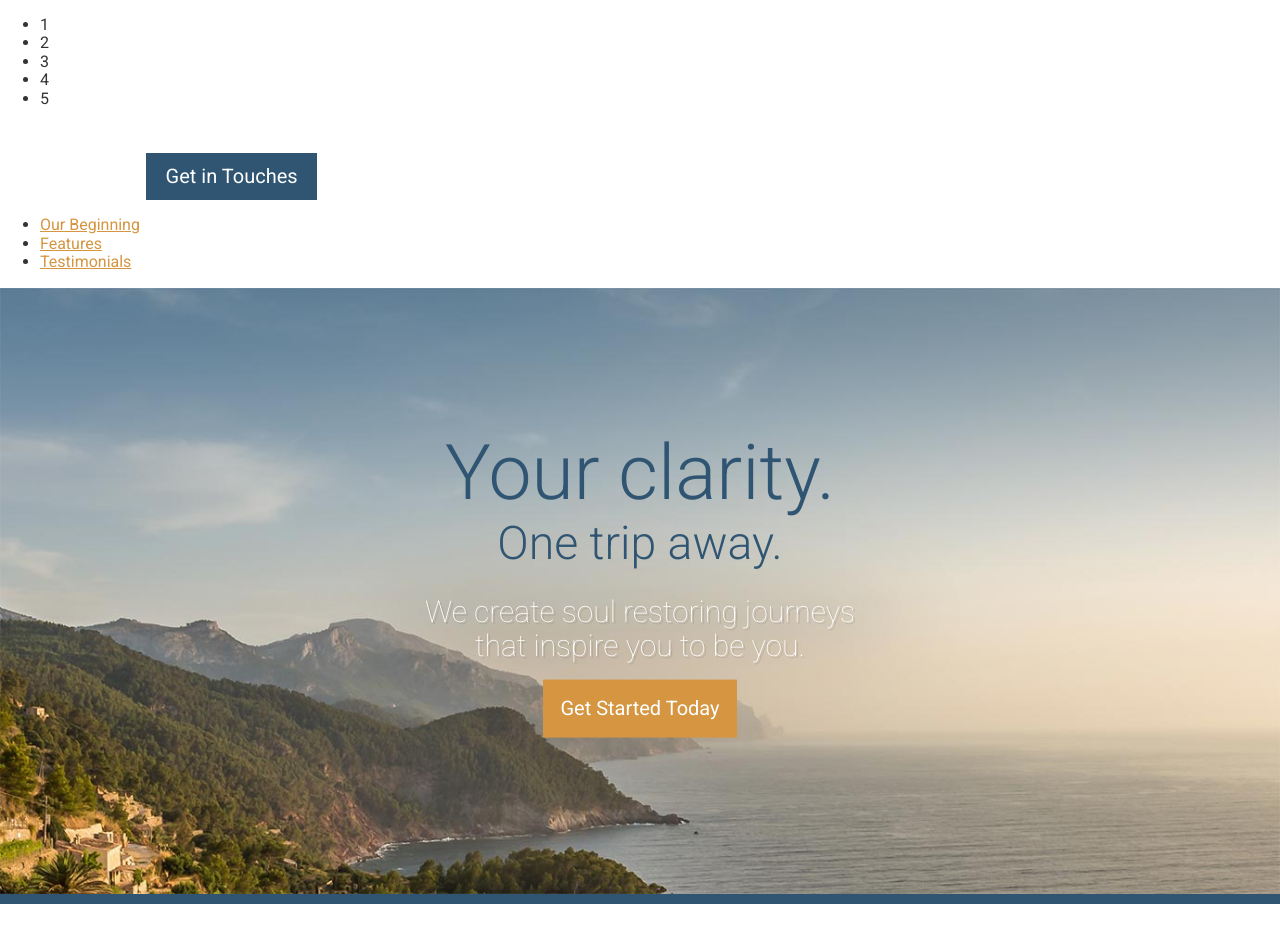
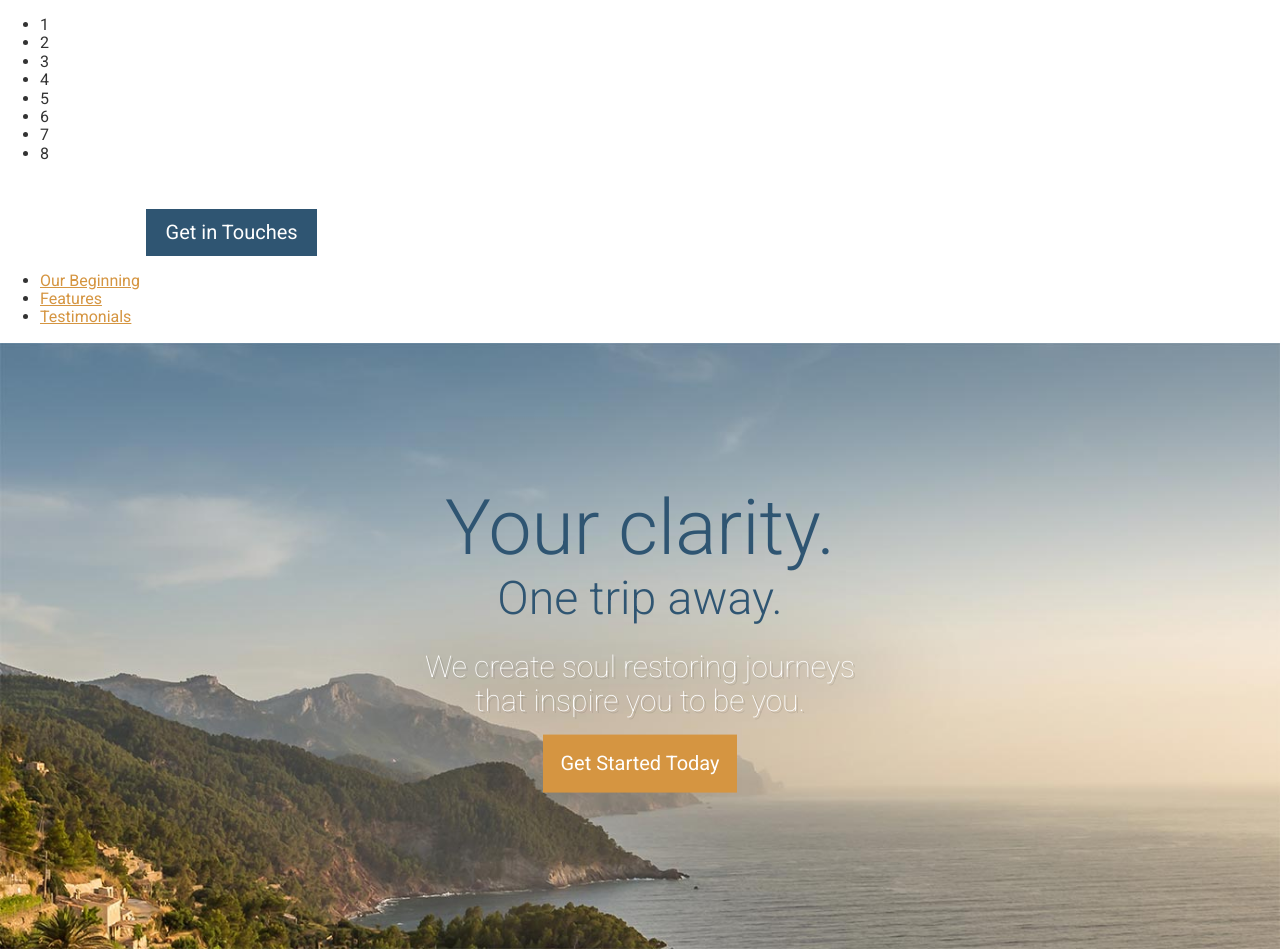
Before and after one commit to esomosierra/Travel-Site, a website: page app/index.html in a window 1280 px wide. Shown: the top 949 px of the page. Drawn offline with Linux system fonts and the light colour scheme.

Commit message:
Counted to 8

```diff
--- a/app/index.html
+++ b/app/index.html
@@ -15,6 +15,9 @@
     <li>3</li>
     <li>4</li>
     <li>5</li>
+    <li>6</li>
+    <li>7</li>
+    <li>8</li>
   </ul>
   <header>
     <img src="assets/images/icons/clear-view-escapes.svg">
```
